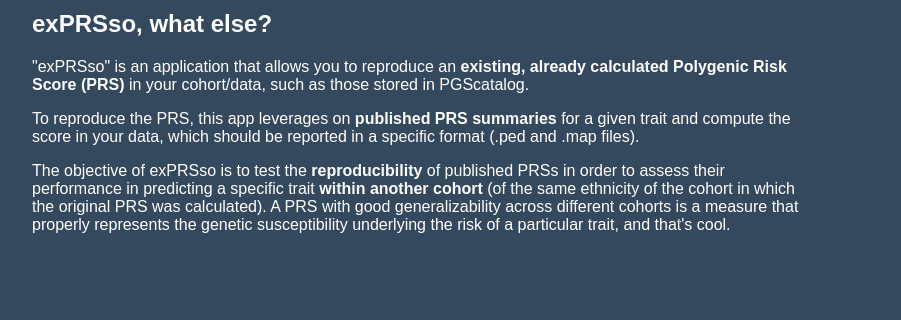
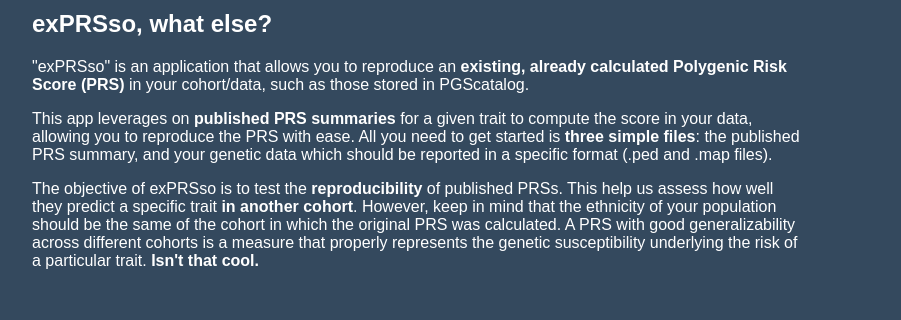
Before and after one commit to alessiohappy/exPRSso, a plain HTML site: page docs/index.html in a window 1280 px wide. Shown: the part 204-524 px from the top of the page, 0-901 px from the left. Drawn offline with Linux system fonts and the light colour scheme.

Commit message:
Update index.html

```diff
--- a/docs/index.html
+++ b/docs/index.html
@@ -87,8 +87,8 @@
         <div class="description">
             <h2><b>exPRSso, what else?</b></h2>
             <p>"exPRSso" is an application that allows you to reproduce an <b>existing, already calculated Polygenic Risk Score (PRS)</b> in your cohort/data, such as those stored in PGScatalog.</p>
-			<p>To reproduce the PRS, this app leverages on <b>published PRS summaries</b> for a given trait and compute the score in your data, which should be reported in a specific format (.ped and .map files).</p>
-			<p>The objective of exPRSso is to test the <b>reproducibility</b> of published PRSs in order to assess their performance in predicting a specific trait <b>within another cohort</b> (of the same ethnicity of the cohort in which the original PRS was calculated). A PRS with good generalizability across different cohorts is a measure that properly represents the genetic susceptibility underlying the risk of a particular trait, and that's cool.</p>
+		<p>This app leverages on <b>published PRS summaries</b> for a given trait to compute the score in your data, allowing you to reproduce the PRS with ease. All you need to get started is <b>three simple files</b>: the published PRS summary, and your genetic data which should be reported in a specific format (.ped and .map files).</p>
+		<p>The objective of exPRSso is to test the <b>reproducibility</b> of published PRSs. This help us assess how well they predict a specific trait <b>in another cohort</b>. However, keep in mind that the ethnicity of your population should be the same of the cohort in which the original PRS was calculated. A PRS with good generalizability across different cohorts is a measure that properly represents the genetic susceptibility underlying the risk of a particular trait. <b>Isn't that cool.</b></p>
         </div>
 
         <div class="right-section">
```
